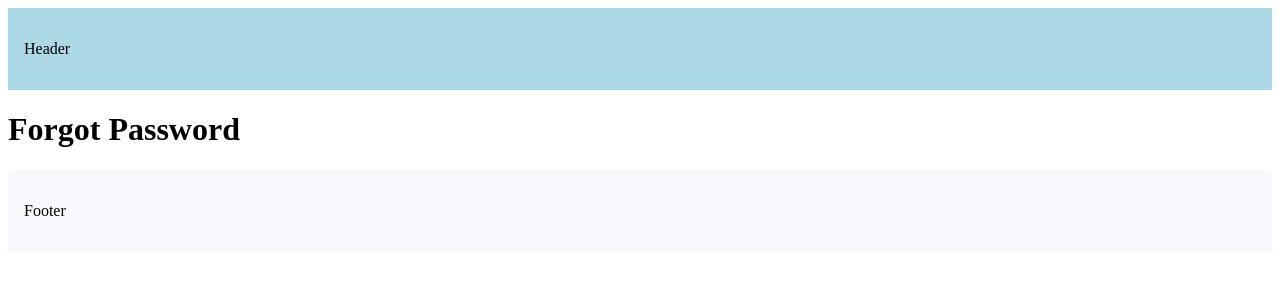
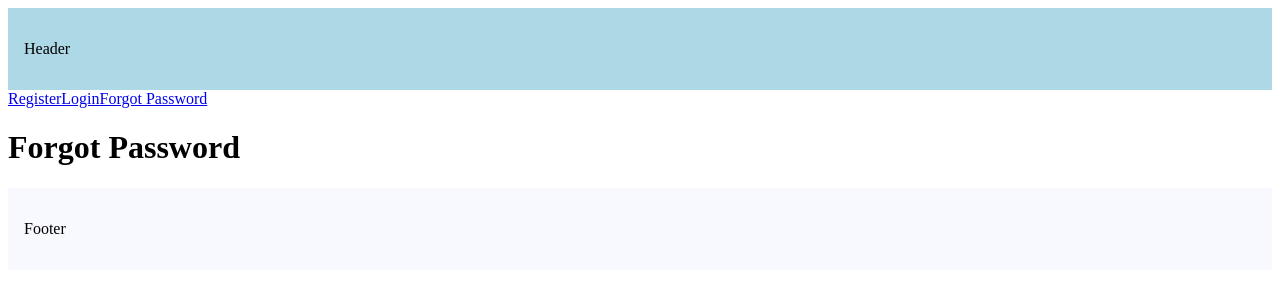
Before and after one commit to Vasant-Mestry-11/next-js-revision-codevolution, a Next.js app: page /forgot-password in a window 1280 px wide. Shown: the top 300 px of the page. Built offline with nearby package versions, Linux system fonts and the light colour scheme.

Commit message:
:zap: :art: Auth Layout

```diff
--- /dev/null
+++ b/src/app/(auth)/layout.tsx
@@ -0,0 +1,26 @@
+import Link from "next/link";
+
+const navlinks = [
+  { name: "Register", href: "/register" },
+  { name: "Login", href: "/login" },
+  { name: "Forgot Password", href: "/forgot-password" },
+];
+
+export default function AuthLayout({
+  children,
+}: {
+  children: React.ReactNode;
+}) {
+  return (
+    <div>
+      {navlinks.map((link) => {
+        return (
+          <Link key={link.name} href={link.href}>
+            {link.name}
+          </Link>
+        );
+      })}
+      {children}
+    </div>
+  );
+}
```
